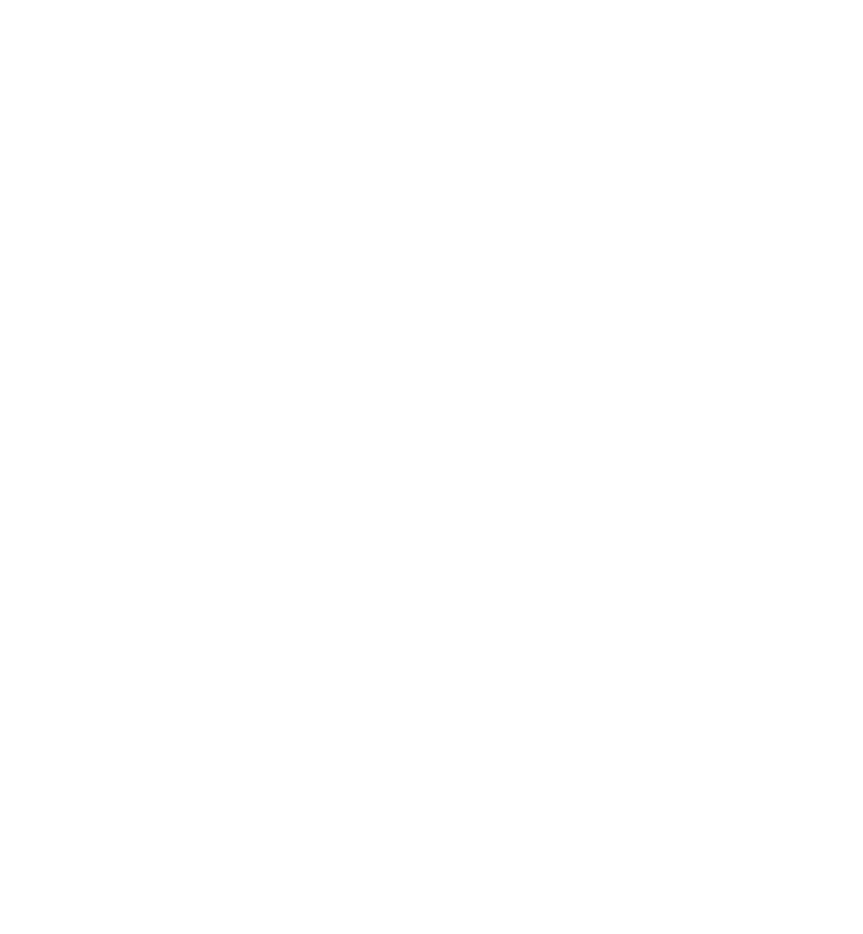
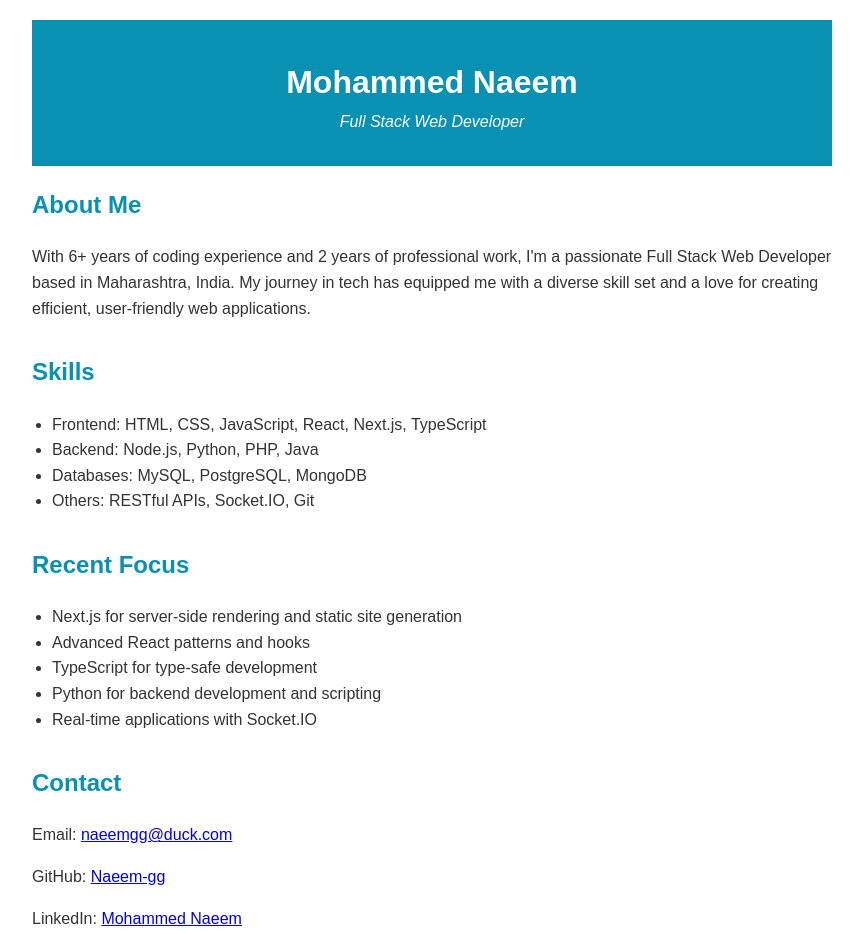
Before and after one commit to Naeem-gg/Naeem-gg.github.io, a plain HTML site: page index.html in a window 1280 px wide. Shown: the whole page, without its empty margins (208-1071 px from the left). Before the commit the page ends 800 px from the top, so only its background shows below. Drawn offline with Linux system fonts and the light colour scheme.

Commit message:
Update index.html

```diff
--- a/index.html
+++ b/index.html
@@ -1,15 +1,83 @@
 <!DOCTYPE html>
 <html lang="en">
-
 <head>
     <meta charset="UTF-8">
-    <meta http-equiv="X-UA-Compatible" content="IE=edge">
     <meta name="viewport" content="width=device-width, initial-scale=1.0">
-    <title>Home</title>
+    <title>Mohammed Naeem - Full Stack Web Developer</title>
+    <style>
+        body {
+            font-family: Arial, sans-serif;
+            line-height: 1.6;
+            color: #333;
+            max-width: 800px;
+            margin: 0 auto;
+            padding: 20px;
+        }
+        header {
+            background-color: #0891b2;
+            color: #fff;
+            text-align: center;
+            padding: 1rem;
+        }
+        h1 {
+            margin-bottom: 0;
+        }
+        h2 {
+            color: #0891b2;
+        }
+        .subtitle {
+            font-style: italic;
+            margin-top: 0;
+        }
+        .section {
+            margin-bottom: 2rem;
+        }
+        ul {
+            padding-left: 20px;
+        }
+    </style>
 </head>
+<body>
+    <header>
+        <h1>Mohammed Naeem</h1>
+        <p class="subtitle">Full Stack Web Developer</p>
+    </header>
 
-<body>
+    <main>
+        <section class="section">
+            <h2>About Me</h2>
+            <p>
+                With 6+ years of coding experience and 2 years of professional work, I'm a passionate Full Stack Web Developer based in Maharashtra, India. My journey in tech has equipped me with a diverse skill set and a love for creating efficient, user-friendly web applications.
+            </p>
+        </section>
 
+        <section class="section">
+            <h2>Skills</h2>
+            <ul>
+                <li>Frontend: HTML, CSS, JavaScript, React, Next.js, TypeScript</li>
+                <li>Backend: Node.js, Python, PHP, Java</li>
+                <li>Databases: MySQL, PostgreSQL, MongoDB</li>
+                <li>Others: RESTful APIs, Socket.IO, Git</li>
+            </ul>
+        </section>
+
+        <section class="section">
+            <h2>Recent Focus</h2>
+            <ul>
+                <li>Next.js for server-side rendering and static site generation</li>
+                <li>Advanced React patterns and hooks</li>
+                <li>TypeScript for type-safe development</li>
+                <li>Python for backend development and scripting</li>
+                <li>Real-time applications with Socket.IO</li>
+            </ul>
+        </section>
+
+        <section class="section">
+            <h2>Contact</h2>
+            <p>Email: <a href="mailto:naeemgg@duck.com">naeemgg@duck.com</a></p>
+            <p>GitHub: <a href="https://github.com/Naeem-gg" target="_blank">Naeem-gg</a></p>
+            <p>LinkedIn: <a href="https://www.linkedin.com/in/mohammed-naeem-72625a21b" target="_blank">Mohammed Naeem</a></p>
+        </section>
+    </main>
 </body>
-
 </html>
```
